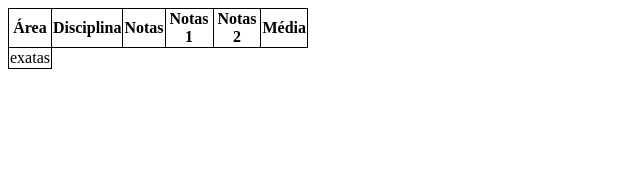
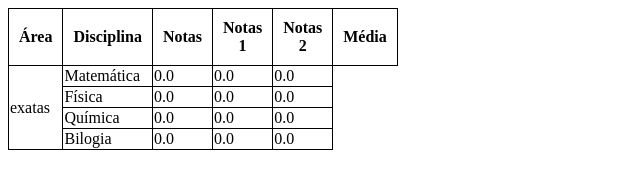
Before and after one commit to juniobecker/html-css, a plain HTML site: page desafio/modulo 01/d014/index.html in a window 1280 px wide. Shown: the whole page, without its empty margins (0-640 px from the left). Drawn offline with Linux system fonts and the light colour scheme.

Commit message:
desafio 02

```diff
--- a/desafio/modulo 01/d014/index.html
+++ b/desafio/modulo 01/d014/index.html
@@ -13,6 +13,9 @@
          td, th {
             border: 1px solid black;
              }
+        th {
+            padding: 10px;
+        }
 
     </style>
 </head>
@@ -27,7 +30,31 @@
             <th rowspan="2">Média</th>
         </thead>
         <tbody>
-            <td>exatas</td>
+            <tr>
+                <td rowspan="4">exatas</td>
+                <td colspan="2">Matemática</td>
+                <td>0.0</td>
+                <td>0.0</td>
+                <td>0.0</td>
+            </tr>
+            <tr>
+                <td colspan="2">Física</td>
+                <td>0.0</td>
+                <td>0.0</td>
+                <td>0.0</td>
+            </tr>
+            <tr>
+                <td colspan="2">Química</td>
+                <td>0.0</td>
+                <td>0.0</td>
+                <td>0.0</td>
+            </tr>
+            <tr>
+                <td colspan="2">Bilogia</td>
+                <td>0.0</td>
+                <td>0.0</td>
+                <td>0.0</td>
+            </tr>
         </tbody>
     </table>
 </body>
```
